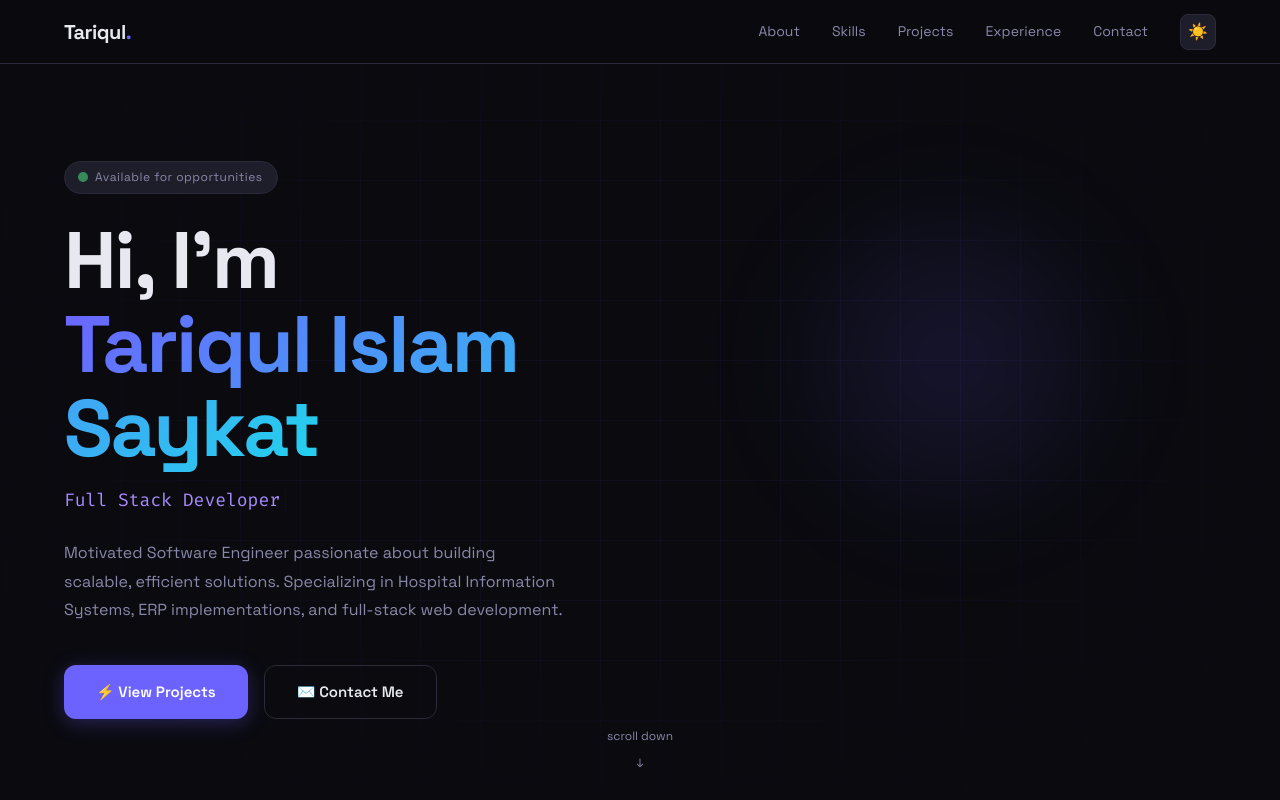
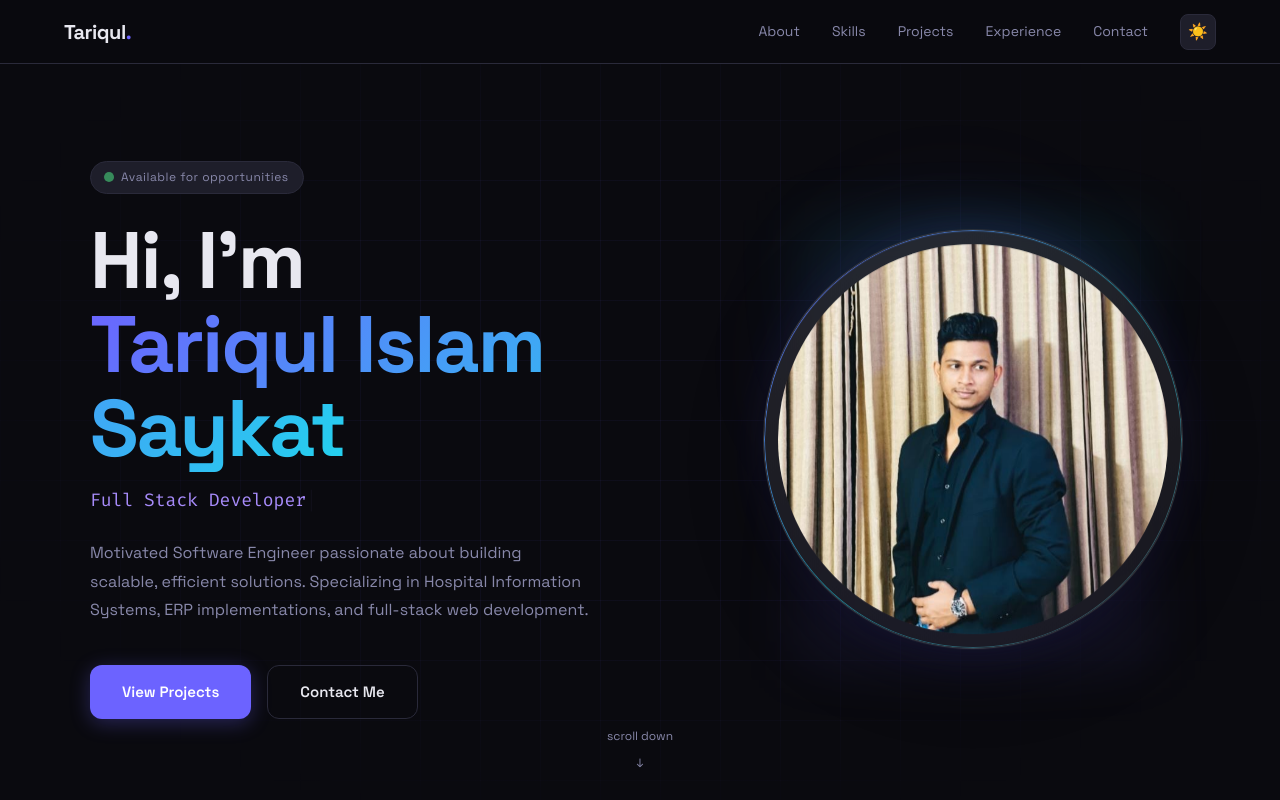
Before and after one commit to codersaikot/my-portfolio, a React (Vite) app: page / in a window 1280 px wide. Shown: the top 800 px of the page. Built offline with nearby package versions, Linux system fonts and the light colour scheme.

Commit message:
Add profile image and enhance Hero component layout and styles

```diff
--- a/src/components/Hero.jsx
+++ b/src/components/Hero.jsx
@@ -12,8 +12,9 @@ export default function Hero() {
     <section className="hero" id="hero">
       {/* Decorative background grid */}
       <div className="hero__grid" aria-hidden="true" />
-      <div className="hero__glow"  aria-hidden="true" />
+      <div className="hero__glow" aria-hidden="true" />
 
+      <div className="hero__layout">
         <div className="hero__content">
           {/* Availability badge */}
           <div className="hero__badge">
@@ -43,11 +44,24 @@ export default function Hero() {
           {/* CTAs */}
           <div className="hero__btns">
             <a href="#projects" className="btn btn--primary">
-            ⚡ View Projects
+              View Projects
             </a>
             <a href="#contact" className="btn btn--outline">
-            ✉️ Contact Me
+              Contact Me
             </a>
+          </div>
+        </div>
+
+        <div className="hero__media">
+          <div className="hero__media-glow" aria-hidden="true" />
+          <div className="hero__photo-card">
+            <div className="hero__photo-ring" aria-hidden="true" />
+            <img
+              src="/profile.jpg.jpeg"
+              alt={`${personalInfo.name} profile`}
+              className="hero__photo"
+            />
+          </div>
         </div>
       </div>
 
--- a/src/index.css
+++ b/src/index.css
@@ -191,7 +191,84 @@ img { max-width: 100%; }
   filter: blur(40px);
   pointer-events: none;
 }
+.hero__layout {
+  width: min(1100px, 100%);
+  margin: 0 auto;
+  display: grid;
+  grid-template-columns: minmax(0, 1.15fr) minmax(280px, .85fr);
+  gap: clamp(32px, 6vw, 88px);
+  align-items: center;
+  position: relative;
+  z-index: 1;
+}
 .hero__content { max-width: 700px; z-index: 1; }
+.hero__media {
+  position: relative;
+  display: flex;
+  justify-content: center;
+  align-items: center;
+  min-height: 100%;
+}
+.hero__media-glow {
+  position: absolute;
+  inset: 12% 10%;
+  background:
+    radial-gradient(circle at top, rgba(34,211,238,.16), transparent 55%),
+    radial-gradient(circle at bottom, rgba(108,99,255,.2), transparent 60%);
+  filter: blur(28px);
+  transform: scale(1.04);
+  pointer-events: none;
+}
+.hero__photo-card {
+  position: relative;
+  width: min(100%, 420px);
+  aspect-ratio: 1;
+  padding: 14px;
+  border-radius: 50%;
+  background:
+    linear-gradient(160deg, rgba(255,255,255,.09), rgba(255,255,255,.03)),
+    rgba(17,17,24,.72);
+  border: 1px solid rgba(255,255,255,.1);
+  box-shadow:
+    0 24px 70px rgba(0,0,0,.45),
+    0 0 45px rgba(108,99,255,.14);
+  overflow: hidden;
+  backdrop-filter: blur(18px);
+  animation: heroFloat 6s ease-in-out infinite;
+  transition: transform .35s ease, box-shadow .35s ease, border-color .35s ease;
+}
+.hero__photo-card:hover {
+  transform: translateY(-10px) scale(1.015);
+  border-color: rgba(167,139,250,.45);
+  box-shadow:
+    0 28px 80px rgba(0,0,0,.5),
+    0 0 55px rgba(34,211,238,.18);
+}
+.hero__photo-ring {
+  position: absolute;
+  inset: 0;
+  border-radius: inherit;
+  padding: 1px;
+  background: linear-gradient(135deg, rgba(108,99,255,.9), rgba(34,211,238,.65), rgba(255,255,255,.18));
+  mask:
+    linear-gradient(#fff 0 0) content-box,
+    linear-gradient(#fff 0 0);
+  -webkit-mask:
+    linear-gradient(#fff 0 0) content-box,
+    linear-gradient(#fff 0 0);
+  -webkit-mask-composite: xor;
+  mask-composite: exclude;
+  pointer-events: none;
+}
+.hero__photo {
+  width: 100%;
+  height: 100%;
+  display: block;
+  object-fit: cover;
+  object-position: center top;
+  border-radius: 50%;
+  box-shadow: inset 0 0 0 1px rgba(255,255,255,.06);
+}
 .hero__badge {
   display: inline-flex;
   align-items: center;
@@ -252,6 +329,10 @@ img { max-width: 100%; }
 @keyframes bounce {
   0%, 100% { transform: translateX(-50%) translateY(0); }
   50%       { transform: translateX(-50%) translateY(6px); }
+}
+@keyframes heroFloat {
+  0%, 100% { transform: translateY(0); }
+  50% { transform: translateY(-12px); }
 }
 
 /* ── About ──────────────────────────────────────────────────── */
@@ -406,8 +487,16 @@ img { max-width: 100%; }
   .about-grid         { grid-template-columns: 1fr; }
   .contact-grid       { grid-template-columns: 1fr; }
   .hero__glow         { width: 250px; height: 250px; }
+  .hero               { padding-top: 96px; }
+  .hero__layout       { grid-template-columns: 1fr; gap: 36px; }
+  .hero__content      { max-width: 100%; }
+  .hero__media        { order: 2; }
+  .hero__photo-card   { width: min(100%, 360px); }
 }
 @media (max-width: 480px) {
   .hero__btns         { flex-direction: column; }
+  .hero__photo-card   { width: min(100%, 300px); padding: 10px; border-radius: 24px; }
+  .hero__photo-card   { border-radius: 50%; }
+  .hero__photo        { border-radius: 50%; }
   .projects-grid      { grid-template-columns: 1fr; }
 }
```
Also changed, not shown: public/profile.jpg.jpeg (added). Lines whose indentation alone changed are shown as unchanged.
